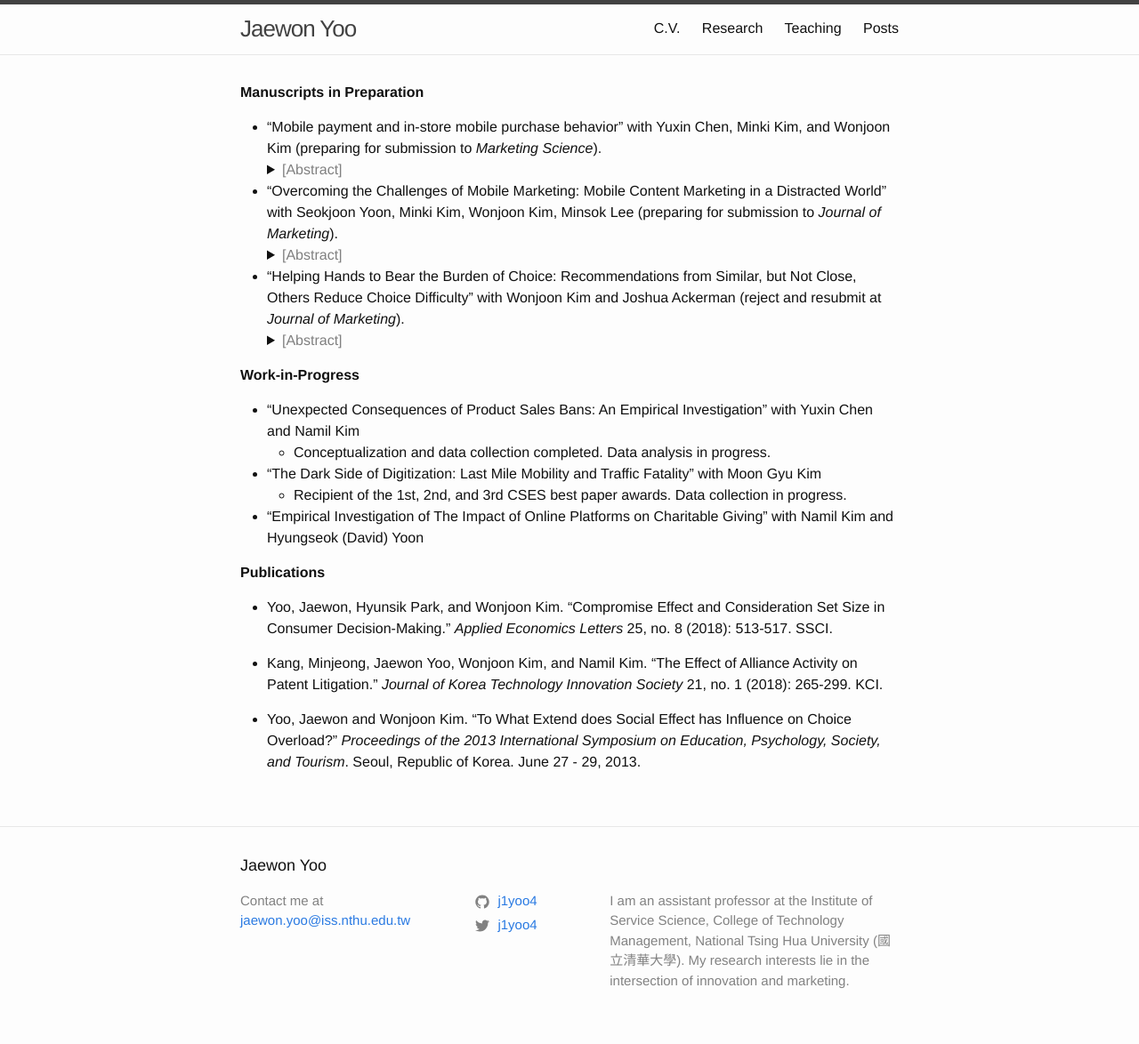
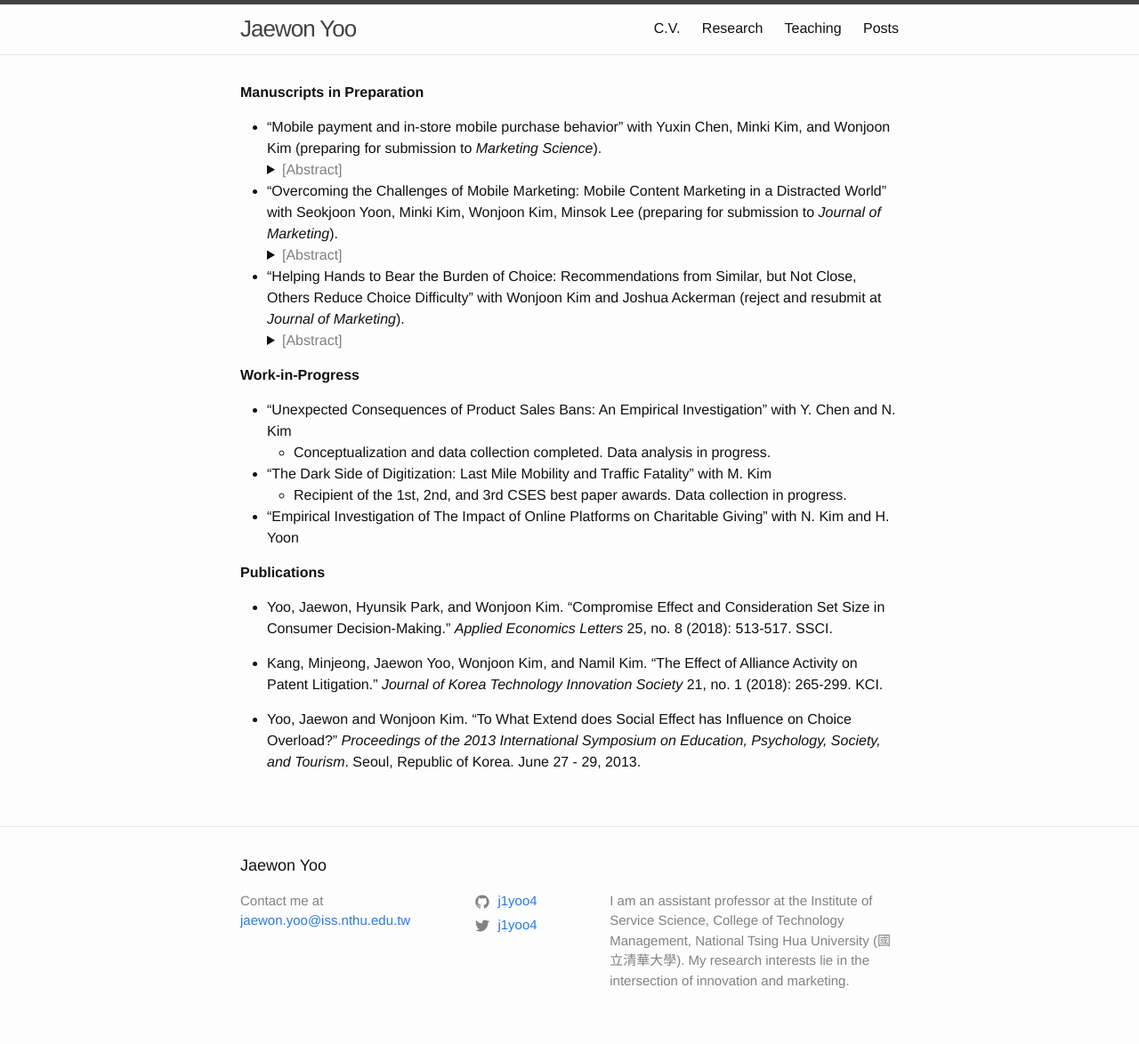
Before and after one commit to j1yoo/j1yoo.github.io, a Jekyll site: the page built from research.markdown, in a window 1280 px wide. Shown: the whole page at 89% size. Built offline with Jekyll 4.4.1, drawn with Linux system fonts in a browser that asks for light colours.

Commit message:
Update research.markdown

```diff
--- a/research.markdown
+++ b/research.markdown
@@ -23,13 +23,13 @@ The introduction of the Internet generated two significant developments for cons
 
 **Work-in-Progress**
 
-- "Unexpected Consequences of Product Sales Bans: An Empirical Investigation" with Yuxin Chen and Namil Kim
+- "Unexpected Consequences of Product Sales Bans: An Empirical Investigation" with Y. Chen and N. Kim
    - Conceptualization and data collection completed. Data analysis in progress.
 
-- "The Dark Side of Digitization: Last Mile Mobility and Traffic Fatality" with Moon Gyu Kim
+- "The Dark Side of Digitization: Last Mile Mobility and Traffic Fatality" with M. Kim
    - Recipient of the 1st, 2nd, and 3rd CSES best paper awards. Data collection in progress.
 
-- "Empirical Investigation of The Impact of Online Platforms on Charitable Giving" with Namil Kim and Hyungseok (David) Yoon
+- "Empirical Investigation of The Impact of Online Platforms on Charitable Giving" with N. Kim and H. Yoon
 
 **Publications**
 
```
